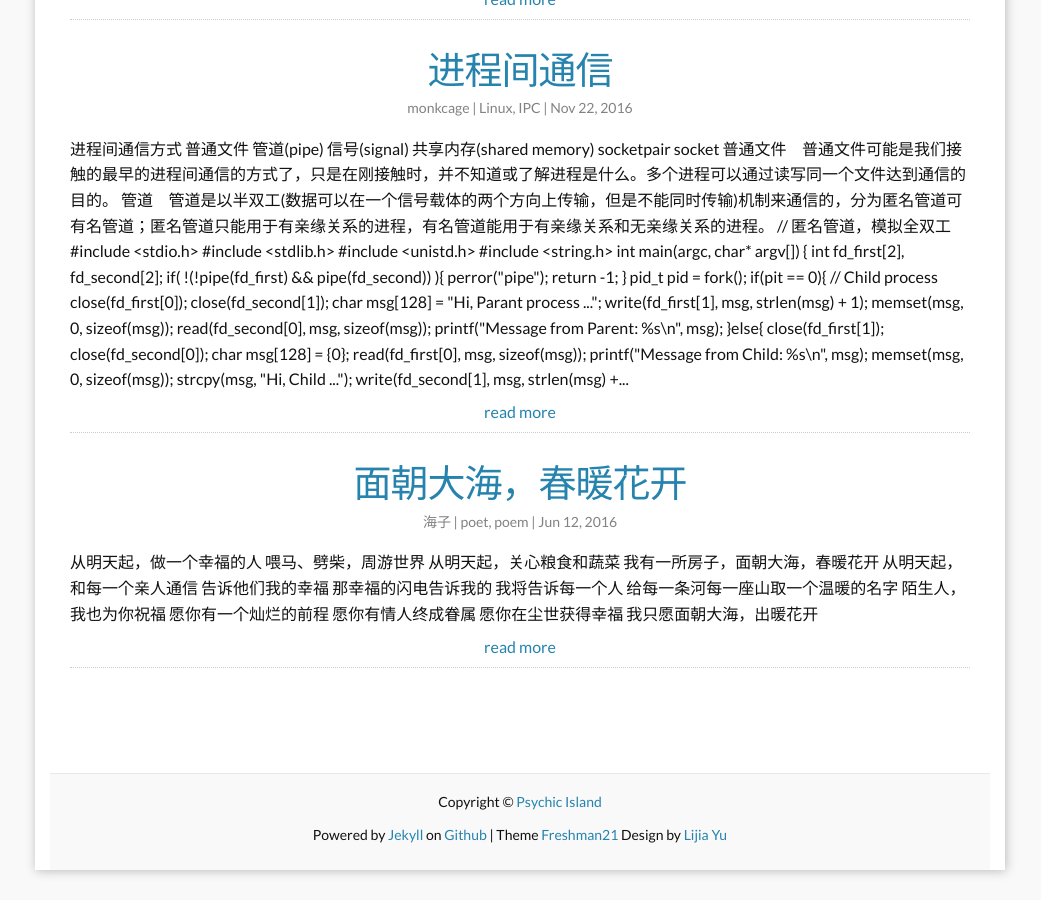
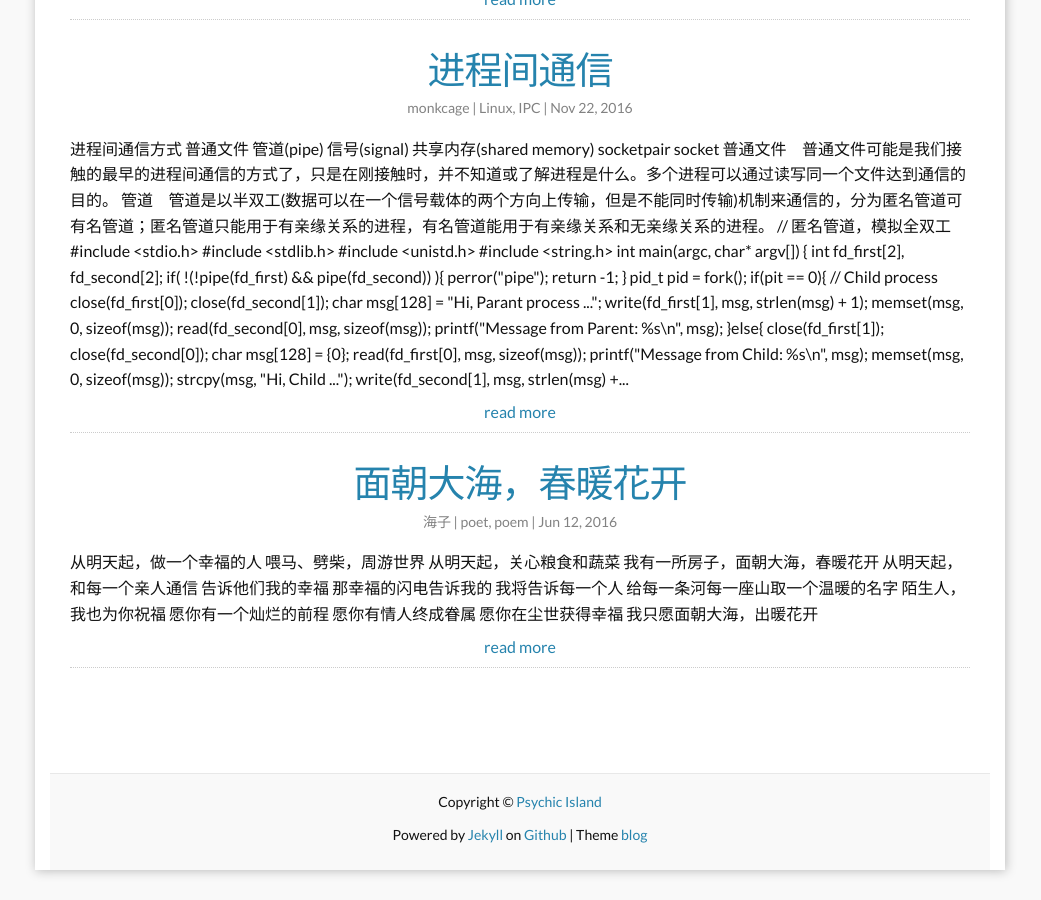
Before and after one commit to monkcage/blog, a Jekyll site: the page built from index.html, in a window 1280 px wide and 900 px high, scrolled down 1119 px. Shown: the whole window, without its empty margins (120-1161 px from the left). Built offline with Jekyll 4.4.1, drawn with Linux system fonts in a browser that asks for light colours; the list of posts is cut into pages by our own code.

Commit message:
Update footer.html

```diff
--- a/_includes/footer.html
+++ b/_includes/footer.html
@@ -4,6 +4,6 @@
   <p>Powered by <a href="https://github.com/jekyll/jekyll">Jekyll</a>
   on
   <a href="https://github.com/">Github</a>
-  | Theme <a href="https://github.com/yulijia/freshman21/">Freshman21</a> Design by <a href="http://yulijia.net">Lijia Yu</a>
+  | Theme <a href="https://github.com/monkcage/blog/">blog</a>
 
 </footer>
```
